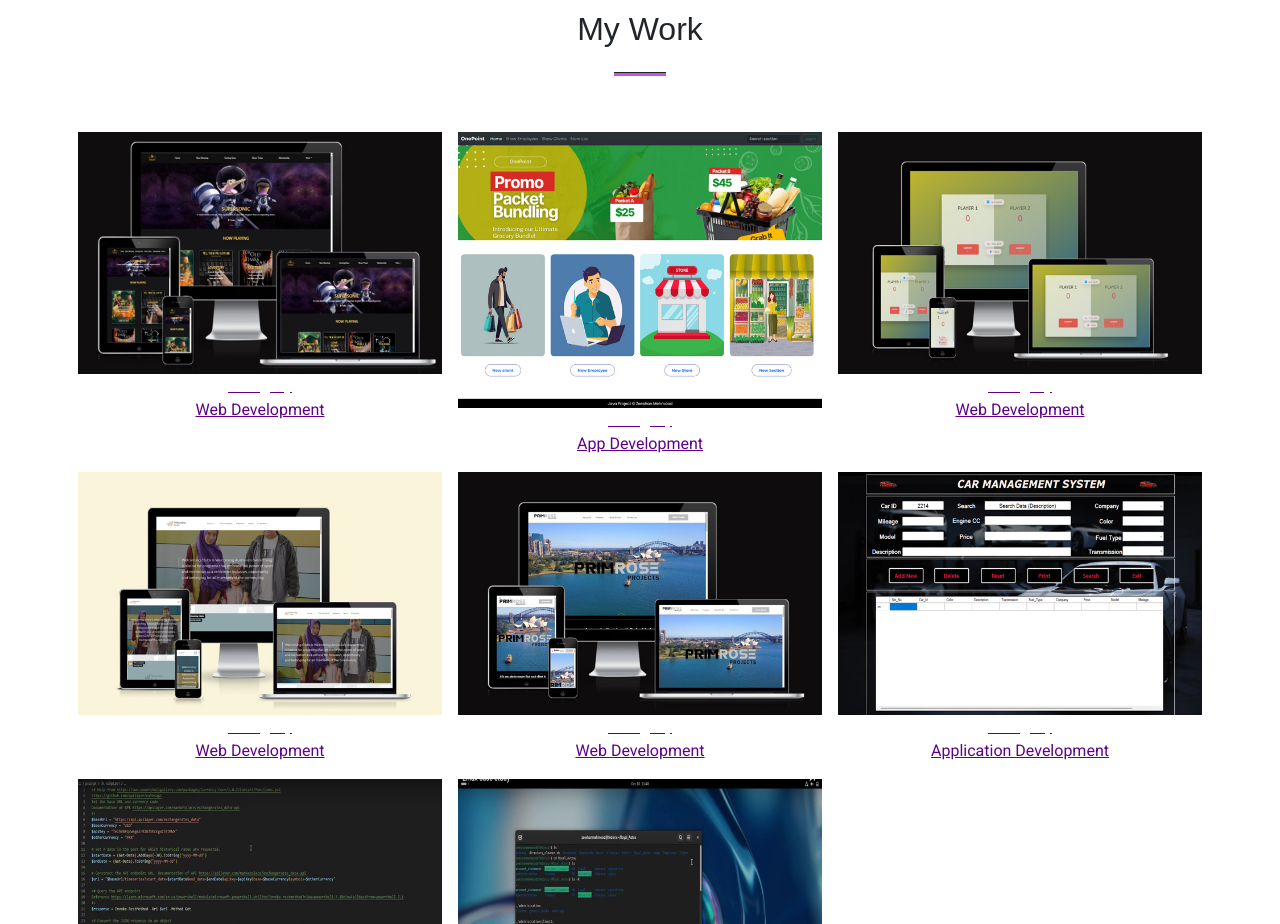
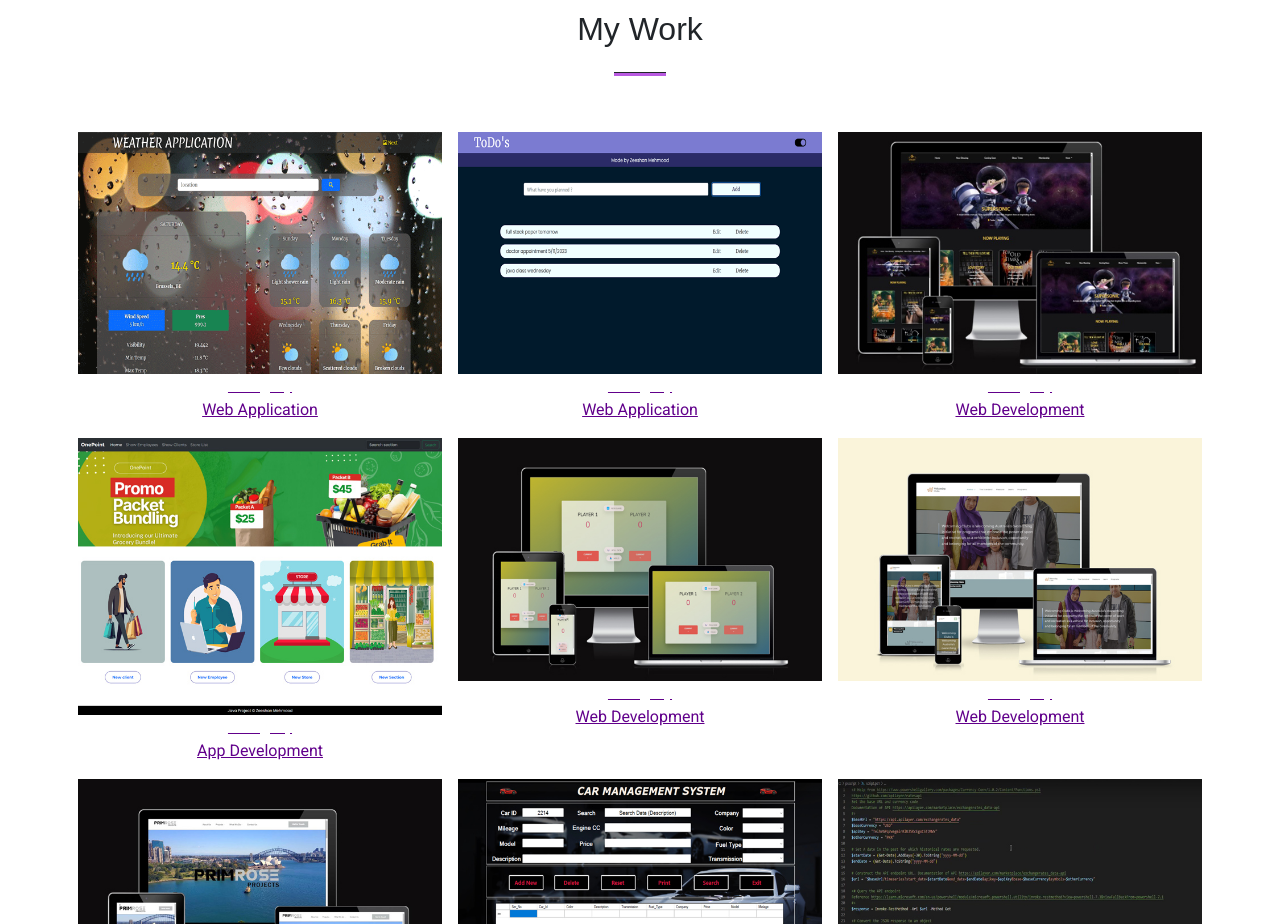
Before and after one commit to zeeshanmehmood59640/Profile, a plain HTML site: page index.html in a window 1280 px wide. Shown: the part 1920-2844 px from the top of the page. Drawn offline with nearby package versions, Linux system fonts and the light colour scheme; some packages are replaced by stand-ins of ours; a script that the page names is missing; a web font is replaced by a local one.

Commit message:
new profile

```diff
--- a/index.html
+++ b/index.html
@@ -1,7 +1,7 @@
 <!DOCTYPE html>
 <html lang="en">
 <head>
-    <meta charset="utf-8" />
+    <meta charset="utf-8"/>
     <meta
             name="viewport"
             content="width=device-width, initial-scale=1, shrink-to-fit=no"
@@ -10,10 +10,10 @@
             name="description"
             content="I am zeeshan mehmood a front end web developer. Currently I am studying Apllied computer science at Thomas More Campus Geel. "
     />
-    <meta name="author" content="zeeshan" />
+    <meta name="author" content="zeeshan"/>
     <title>Shan Design</title>
     <!-- Favicon-->
-    <link rel="icon" type="image/x-icon" href="favicon.ico" />
+    <link rel="icon" type="image/x-icon" href="favicon.ico"/>
     <!-- Bootstrap Icons-->
     <link
             rel="stylesheet"
@@ -24,8 +24,8 @@
             rel="stylesheet"
     />
     <!-- Google fonts-->
-    <link rel="preconnect" href="https://fonts.googleapis.com" />
-    <link rel="preconnect" href="https://fonts.gstatic.com" crossorigin />
+    <link rel="preconnect" href="https://fonts.googleapis.com"/>
+    <link rel="preconnect" href="https://fonts.gstatic.com" crossorigin/>
     <link
             href="https://fonts.googleapis.com/css2?family=Merienda:wght@700&family=Philosopher:wght@700&family=Roboto&family=Tilt+Neon&display=swap"
             rel="stylesheet"
@@ -36,7 +36,7 @@
             rel="stylesheet"
     />
     <!-- Core theme CSS (includes Bootstrap)-->
-    <link href="css/styles.css" rel="stylesheet" />
+    <link href="css/styles.css" rel="stylesheet"/>
 </head>
 <body id="page-top">
 <!-- Navigation-->
@@ -86,7 +86,7 @@
             <div class="row col-lg-8 align-self-end">
                 <h1 class="text-white font-weight-bold">ZEESHAN MEHMOOD</h1>
                 <h2 class="text-white font-weight-bold order-first">Hi, I am</h2>
-            <hr class="divider_start" />
+                <hr class="divider_start"/>
             </div>
             <div class="col-lg-8 align-self-baseline">
                 <p class="text-white-75 mb-5">
@@ -112,7 +112,7 @@
                     id="my_card"
                     class="row justify-content-center col-md-6 col-lg-4"
             >
-            <img src="assets/img/20231206_231941.jpg" alt="zeeshan" />
+                <img src="assets/img/20231206_231941.jpg" alt="zeeshan"/>
             </div>
             <div class="col-md-6 col-lg-8 text-center text-md-start">
                 <h2 class="mt-5">About Me</h2>
@@ -139,7 +139,7 @@
 <section class="page-section" id="services">
     <div class="container px-4 px-lg-5">
         <h2 class="text-center mt-0">My Service</h2>
-        <hr class="divider" />
+        <hr class="divider"/>
         <div class="row gx-4 gx-lg-5">
             <div class="col-lg-3 col-md-6 text-center">
                 <div class="mt-5">
@@ -195,8 +195,47 @@
 <div id="portfolio">
     <div class="mt-5 container p-0">
         <h2 class="text-center mt-0">My Work</h2>
-        <hr class="divider mb-5" />
+        <hr class="divider mb-5"/>
         <div class="row g-0">
+            <div class="col-lg-4 col-sm-6 p-2">
+                <a
+                        class="portfolio-box"
+                        href="assets/img/portfolio/fullsize/9.png"
+                        title="https://climatealert.netlify.app/"
+                >
+                    <img
+                            class="img-fluid"
+                            src="assets/img/portfolio/thumbnails/9.png"
+                            alt="..."
+                    />
+                    <div class="portfolio-box-caption">
+                        <div class="project-category text-white-50 text-center">
+                            Category
+                        </div>
+                        <div class="project-name text-center">Web Application</div>
+                    </div>
+                </a>
+            </div>
+
+            <div class="col-lg-4 col-sm-6 p-2">
+                <a
+                        class="portfolio-box"
+                        href="assets/img/portfolio/fullsize/10.png"
+                        title="https://taskremidner.netlify.app/"
+                >
+                    <img
+                            class="img-fluid"
+                            src="assets/img/portfolio/thumbnails/10.png"
+                            alt="..."
+                    />
+                    <div class="portfolio-box-caption">
+                        <div class="project-category text-white-50 text-center">
+                            Category
+                        </div>
+                        <div class="project-name text-center">Web Application</div>
+                    </div>
+                </a>
+            </div>
             <div class="col-lg-4 col-sm-6 p-2">
                 <a
                         class="portfolio-box"
@@ -351,6 +390,7 @@
                     </div>
                 </a>
             </div>
+
         </div>
     </div>
 </div>
@@ -580,7 +620,7 @@
         <div class="row gx-4 gx-lg-5 justify-content-center">
             <div class="col-lg-8 col-xl-6 text-center">
                 <h2 class="mt-0">Let's Get In Touch!</h2>
-            <hr class="divider" />
+                <hr class="divider"/>
                 <p class="text-muted mb-5">
                     Ready to start your next project with us? Send us a messages and
                     we will get back to you as soon as possible!
@@ -624,6 +664,7 @@
             </ul>
         </div>
     </div>
+
 </section>
 <!-- Footer-->
 <footer class="py-3">
```
Also changed, not shown: assets/img/portfolio/fullsize/10.png (added), assets/img/portfolio/thumbnails/10.png (added), assets/img/portfolio/thumbnails/9.png (added), 2 other files. Lines whose indentation alone changed are shown as unchanged.
